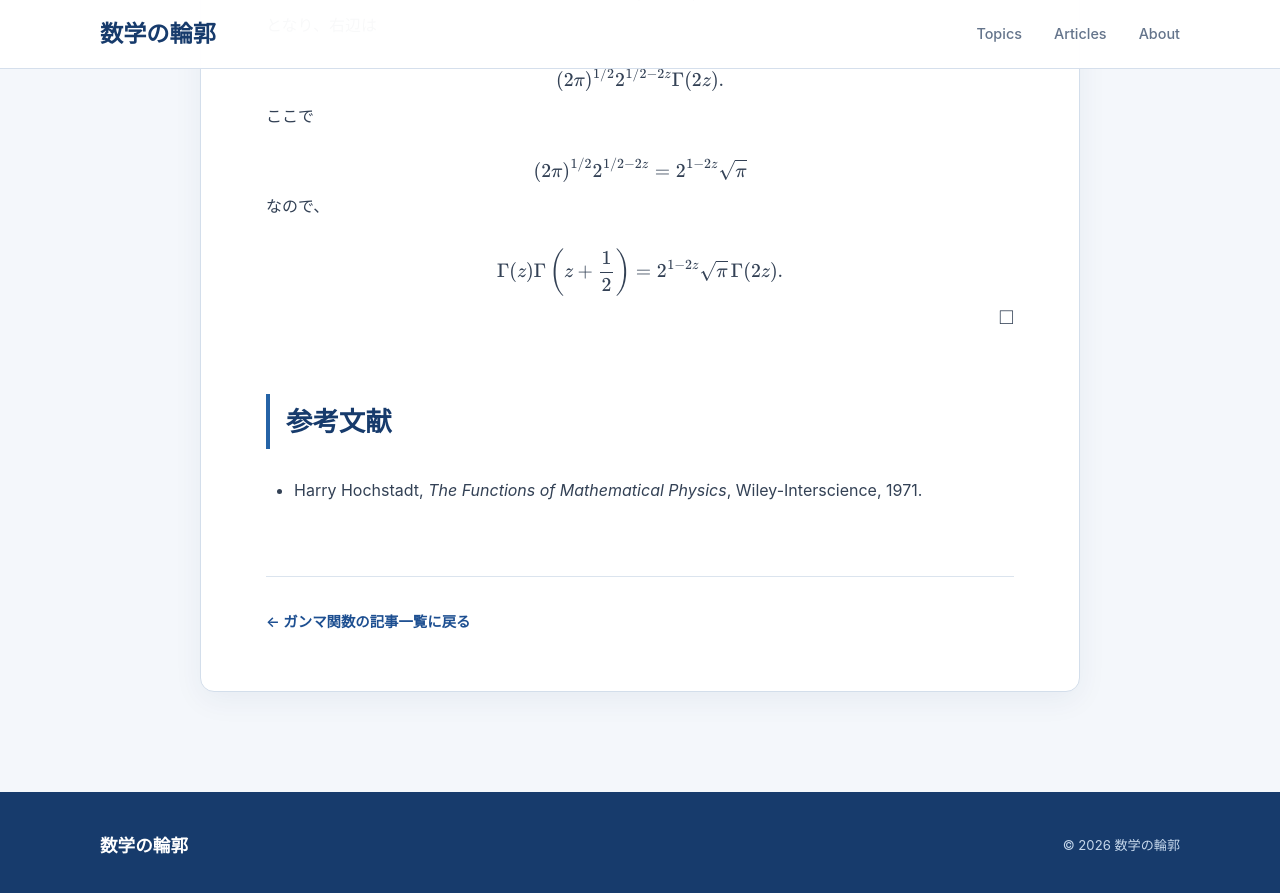
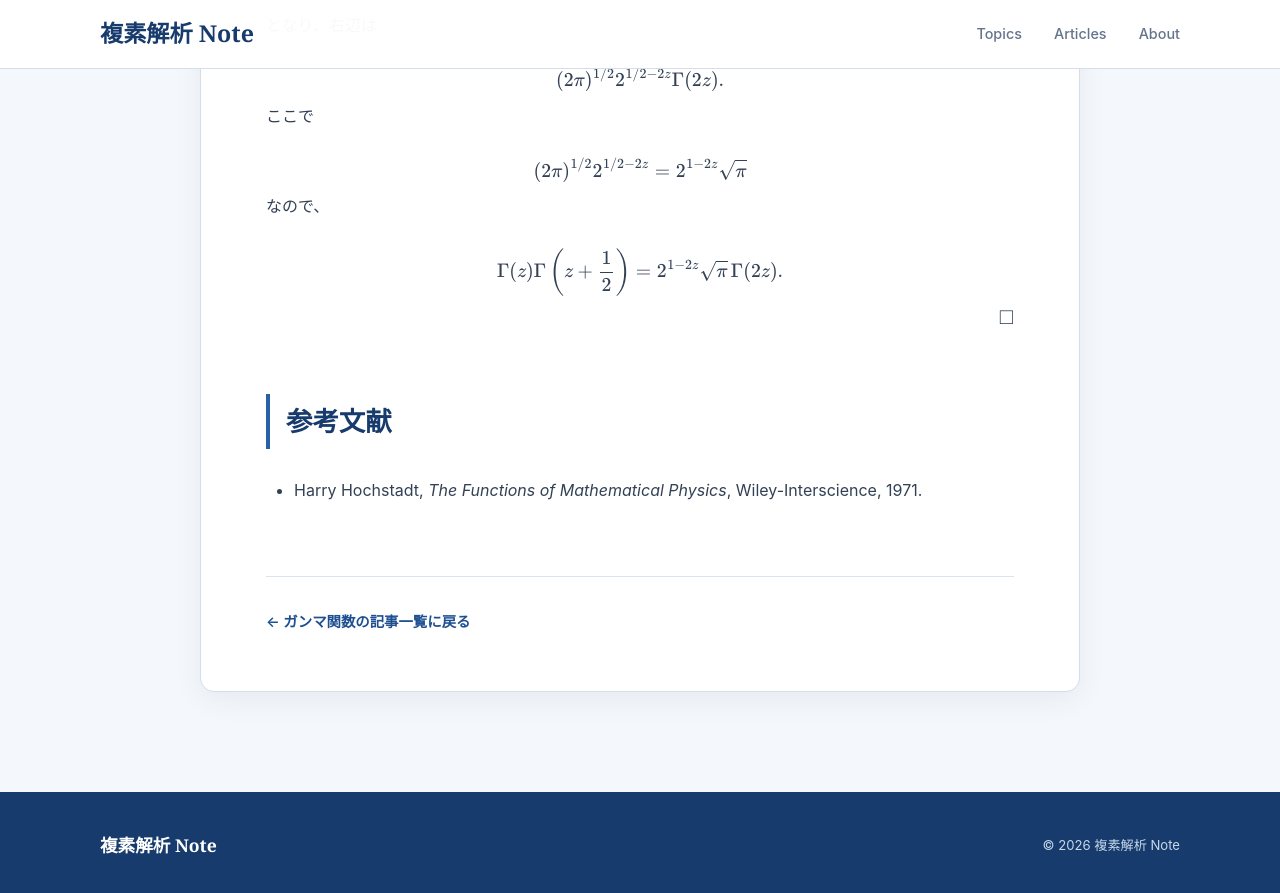
Before and after one commit to koukano/koukano.github.io, a Jekyll site: the page built from articles/legendre-duplication-formula.md, in a window 1280 px wide and 900 px high, scrolled down 1001 px. Shown: the top 893 px of the window. Built offline with Jekyll 4.4.1, drawn with Linux system fonts in a browser that asks for light colours.

Commit message:
Rename site to 複素解析 Note

```diff
--- a/_layouts/article.html
+++ b/_layouts/article.html
@@ -30,7 +30,7 @@
 
   {% capture canonical_url %}https://koukano.github.io{{ page.url }}{% endcapture %}
 
-  <title>{{ seo_title }} | 数学の輪郭</title>
+  <title>{{ seo_title }} | 複素解析 Note</title>
 
   <meta name="description" content="{{ seo_description | strip | escape }}">
   <meta name="robots" content="index, follow">
@@ -39,13 +39,13 @@
 
   <meta property="og:type" content="article">
   <meta property="og:locale" content="ja_JP">
-  <meta property="og:site_name" content="数学の輪郭">
-  <meta property="og:title" content="{{ seo_title }} | 数学の輪郭">
+  <meta property="og:site_name" content="複素解析 Note">
+  <meta property="og:title" content="{{ seo_title }} | 複素解析 Note">
   <meta property="og:description" content="{{ seo_description | strip | escape }}">
   <meta property="og:url" content="{{ canonical_url | strip }}">
 
   <meta name="twitter:card" content="summary">
-  <meta name="twitter:title" content="{{ seo_title }} | 数学の輪郭">
+  <meta name="twitter:title" content="{{ seo_title }} | 複素解析 Note">
   <meta name="twitter:description" content="{{ seo_description | strip | escape }}">
 
   <script type="application/ld+json">
@@ -62,7 +62,7 @@
     },
     "isPartOf": {
       "@type": "WebSite",
-      "name": "数学の輪郭",
+      "name": "複素解析 Note",
       "url": "https://koukano.github.io/"
     }
   }
@@ -77,7 +77,7 @@
       {
         "@type": "ListItem",
         "position": 1,
-        "name": "数学の輪郭",
+        "name": "複素解析 Note",
         "item": "https://koukano.github.io/"
       },
       {
@@ -147,7 +147,7 @@
         class="logo"
         href="/"
       >
-        数学の輪郭
+        複素解析 Note
       </a>
 
 
@@ -288,11 +288,11 @@
     <div class="footer-inner">
 
       <p class="footer-logo">
-        数学の輪郭
+        複素解析 Note
       </p>
 
       <p class="copyright">
-        © 2026 数学の輪郭
+        © 2026 複素解析 Note
       </p>
 
     </div>
```
